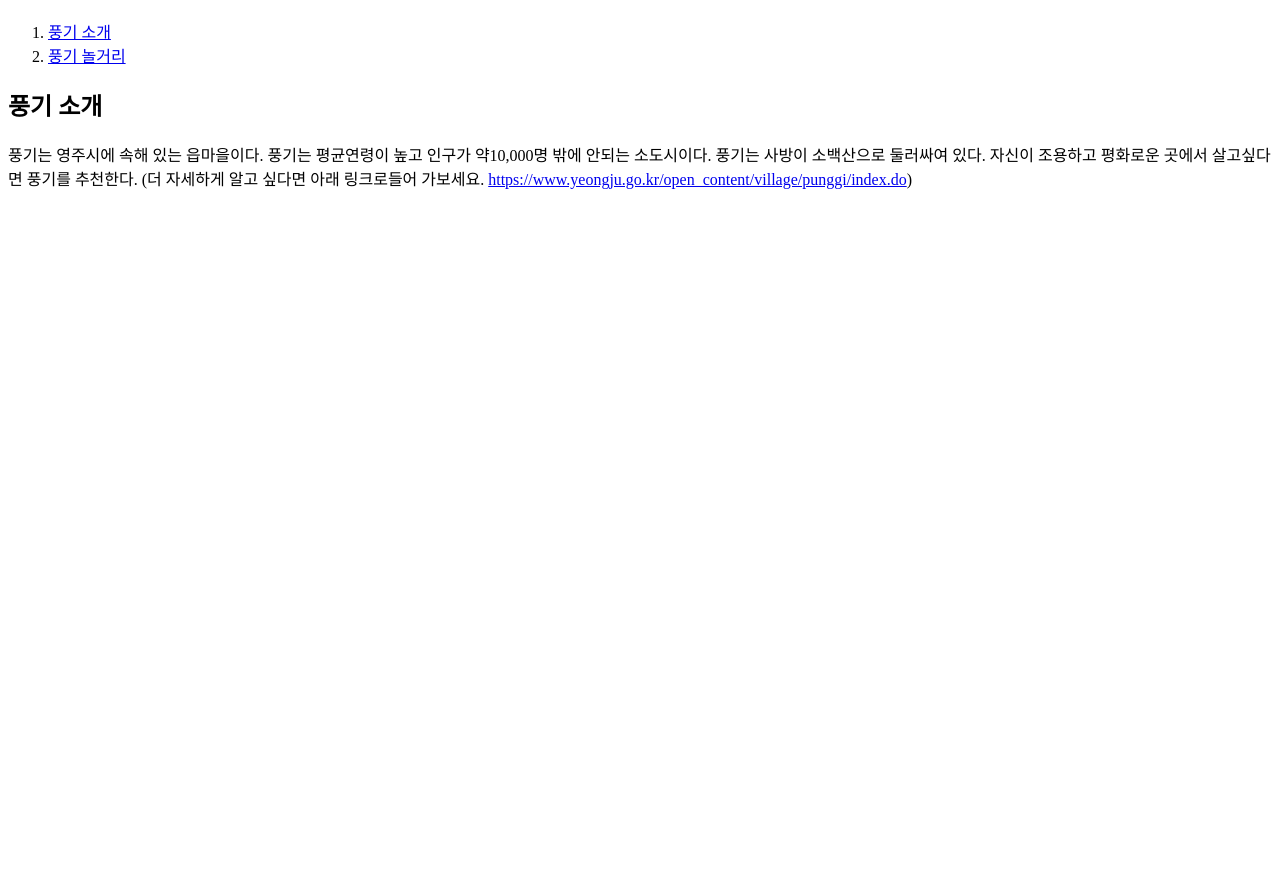
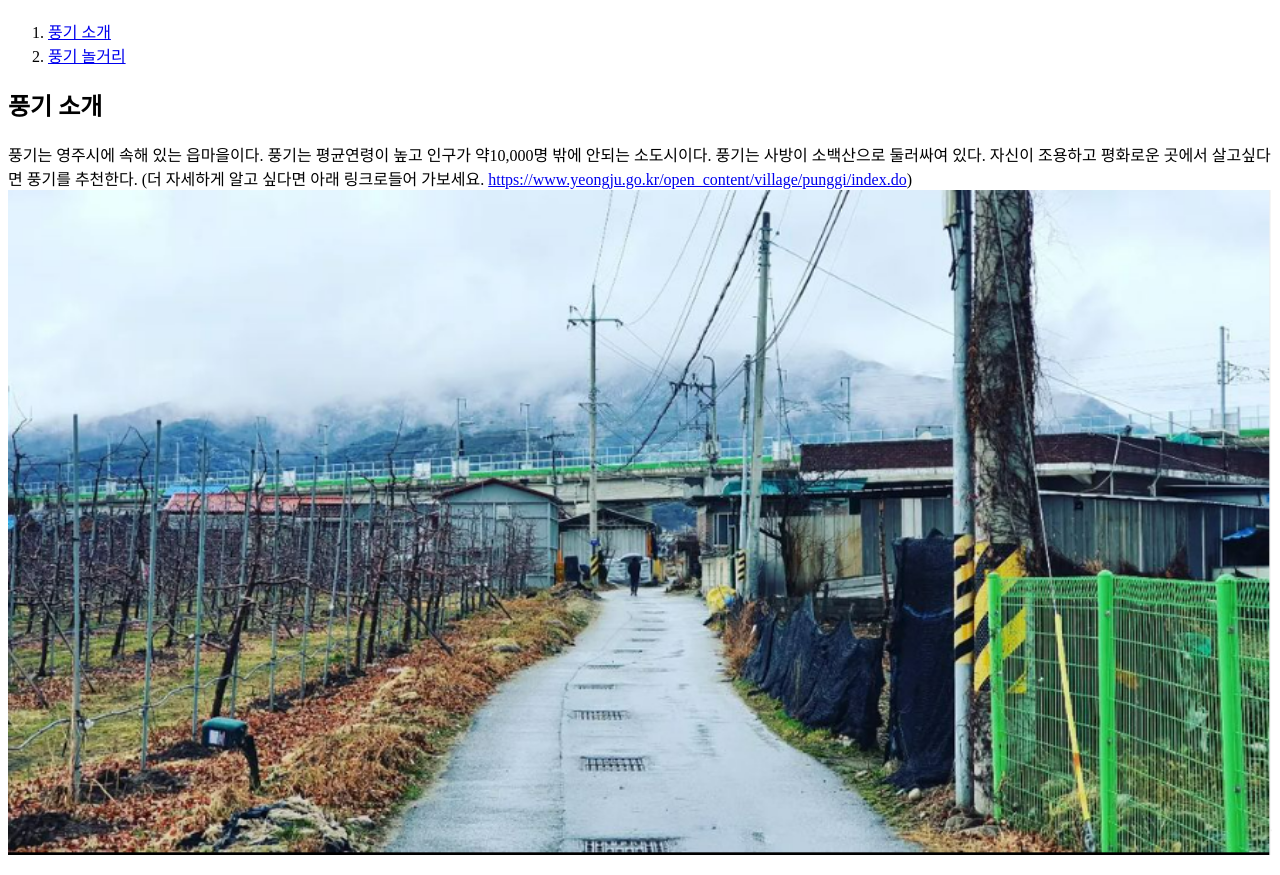
Before and after one commit to ybbin00/hooni-yongyee, a plain HTML site: page 1.html in a window 1280 px wide. Shown: the part 70-945 px from the top of the page. Before the commit the page ends 800 px from the top, so only its background shows below. Drawn offline with Linux system fonts and the light colour scheme.

Commit message:
똥빈이 코딩 한 스푼

```diff
--- a/1.html
+++ b/1.html
@@ -16,7 +16,7 @@
         밖에 안되는 소도시이다. 풍기는 사방이 소백산으로 둘러싸여 있다.
         자신이 조용하고 평화로운 곳에서 살고싶다면 풍기를 추천한다. (더 자세하게 알고 싶다면
         아래 링크로들어 가보세요. <a href="https://www.yeongju.go.kr/open_content/village/punggi/index.do" target="blank" title="영주시청 홈페이지">https://www.yeongju.go.kr/open_content/village/punggi/index.do</a>)
-
+        <img src="풍기.png" width="100%">
     </p>
 
 </body>
```
Also changed, not shown: ballon.jpg (added), 풍기.png (added), 1 other file.
